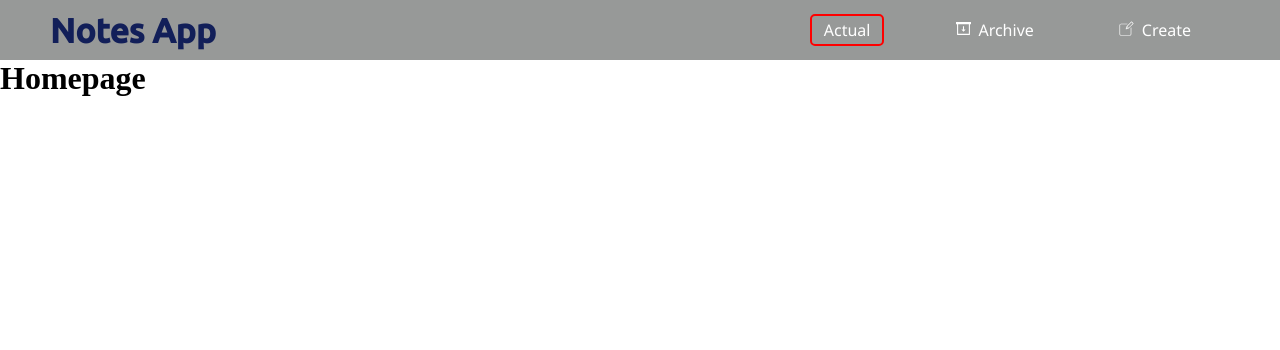
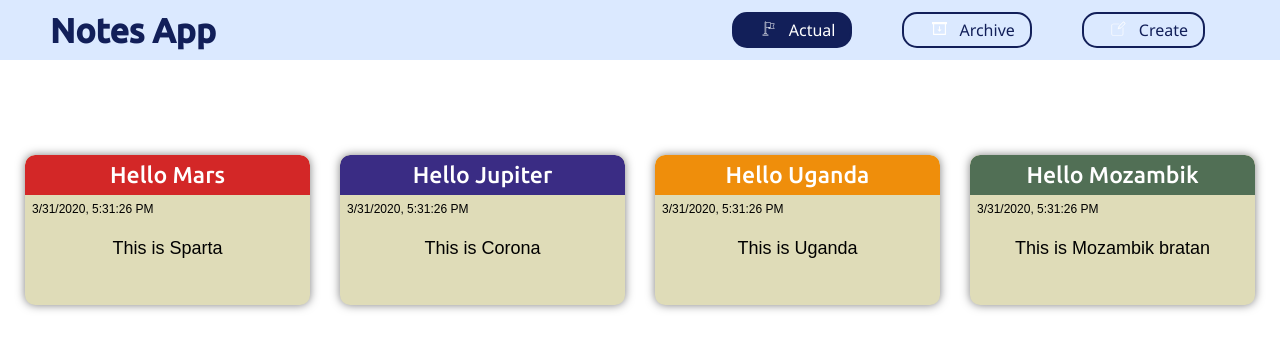
Before and after one commit to ulvibashir/Notes-Project, a React (Create React App) app: page / in a window 1280 px wide. Shown: the top 350 px of the page. Built offline with nearby package versions, Linux system fonts and the light colour scheme.

Commit message:
Note component, context, created, header updated

```diff
--- a/package.json
+++ b/package.json
@@ -10,6 +10,7 @@
     "react-dom": "^16.13.1",
     "react-router-dom": "^5.1.2",
     "react-scripts": "3.4.1",
+    "react-uuid": "^1.0.2",
     "styled-components": "^5.0.1",
     "uuid": "^7.0.3"
   },
--- a/public/index.html
+++ b/public/index.html
@@ -10,7 +10,6 @@
       content="Web site created using create-react-app"
     />
     <link rel="apple-touch-icon" href="%PUBLIC_URL%/logo192.png" />
-    <link href="https://fonts.googleapis.com/css2?family=Ubuntu:wght@500&display=swap" rel="stylesheet">
     <!--
       manifest.json provides metadata used when your web app is installed on a
       user's mobile device or desktop. See https://developers.google.com/web/fundamentals/web-app-manifest/
@@ -25,6 +24,9 @@
       work correctly both with client-side routing and a non-root public URL.
       Learn how to configure a non-root public URL by running `npm run build`.
     -->
+
+    <!-- Font Ubuntu -->
+    <link href="https://fonts.googleapis.com/css2?family=Ubuntu:wght@500&display=swap" rel="stylesheet">
 
 
     <title>React App</title>
--- /dev/null
+++ b/src/commons/Container.jsx
@@ -0,0 +1,8 @@
+import React from 'react';
+import styled from 'styled-components';
+
+export const Container = styled.div`
+  max-width: 1300px;
+  margin: 70px auto 0 auto;
+  padding: 25px
+`;
--- a/src/commons/Header.jsx
+++ b/src/commons/Header.jsx
@@ -1,9 +1,10 @@
 import React from "react";
 import styled from "styled-components";
 import { NavLink } from "react-router-dom";
-import { pen, archive } from "../styles/icons";
+
+import { pen, archive, actual } from "../styles/icons";
 import { COLORS } from "./colors";
-import { createGlobalStyle } from "styled-components";
+
 export function Header() {
   return (
     <Container>
@@ -13,16 +14,17 @@ export function Header() {
 
       <div>
         <StyledNavLink
-          primary={COLORS.primaryColor}
-          additional={COLORS.additionalColor}
+          border={COLORS.primary}
           exact
           to="/"
         >
+        <Icon>
+            <img src={actual} />
+          </Icon>
           Actual
         </StyledNavLink>
         <StyledNavLink
-          primary={COLORS.primaryColor}
-          additional={COLORS.additionalColor}
+          border={COLORS.primary}
           to="/archive"
         >
           <Icon>
@@ -31,8 +33,7 @@ export function Header() {
           Archive
         </StyledNavLink>
         <StyledNavLink
-          primary={COLORS.primaryColor}
-          additional={COLORS.additionalColor}
+          border={COLORS.primary}
           to="/create"
         >
           <Icon>
@@ -46,9 +47,6 @@ export function Header() {
 
 }
 
-/*
-
-*/
 const Container = styled.header`
   display: flex;
   align-items: center;
@@ -57,7 +55,7 @@ const Container = styled.header`
   min-width: 1160px;
   height: 60px;
 
-  background-color: #979998;
+  background-color: ${COLORS.headerBackground};
   div {
     display: flex;
     margin-right: 50px;
@@ -68,28 +66,27 @@ const Logo = styled.div`
   margin-left: 50px;
   font-family: "Ubuntu", sans-serif;
   font-size: 17px;
-  color: #121f59;
-  transition: all 0.3s;
-
+  color: ${COLORS.primary};
 `;
 
 const StyledNavLink = styled(NavLink)`
-  color: white;
+  color: ${p => p.border};
   text-decoration: none;
   font-family: "Segoe UI";
   outline: none;
   transition: all 0.4s ease;
   margin: 0 25px;
-  padding: 3px 12px;
-  border: 2px solid transparent;
-  border-radius: 5px;
+  padding: 5px 15px;
+  border: 2px solid ${p => p.border};
+  border-radius: 15px;
 
-  ${"" /* border: 2px solid ${props => props.primary}; */}
+  &.active {
+    background-color: ${p => p.border};
+    color: #fff;
+  };
+
   &:hover {
-    color: ${props => props.additional};
-  }
-  &.active {
-    border-color: red;
+    ${'' /* IDK */}
   }
 `;
 
@@ -102,7 +99,7 @@ const Icon = styled.span`
   width: 30px;
   height: 30px;
   text-align: center;
-  margin: -8px 0;
+  margin: -8px 5px;
 
   img {
     width: 50%;
--- /dev/null
+++ b/src/commons/Row.jsx
@@ -0,0 +1,26 @@
+import React from "react";
+import styled from "styled-components";
+
+export const Row = ({ children, columns = 4, gutter = 15 }) => {
+  return (
+    <RowContainer gutter={gutter}>
+      {React.Children.map(children, item => (
+        <Column columns={columns} gutter={gutter}>
+          {item}
+        </Column>
+      ))}
+    </RowContainer>
+  );
+};
+
+const RowContainer = styled.div`
+
+  display: flex;
+  flex-wrap: wrap;
+  margin: 0 -${p => p.gutter}px;
+`;
+
+const Column = styled.div`
+  width: calc(100% / ${p => p.columns});
+  padding: 0 ${p => p.gutter}px ${p => p.gutter * 2}px;
+`;
--- a/src/commons/colors.jsx
+++ b/src/commons/colors.jsx
@@ -1,8 +1,5 @@
 export const COLORS = {
-    primaryColor: 'green',
-    additionalColor: 'blue'
+    primary: '#121f59',
+    stickyBackground: '#dfdcb8',
+    headerBackground: '#dbe9ff'
 }
-
-/*
-
-*/
--- a/src/commons/index.jsx
+++ b/src/commons/index.jsx
@@ -1,2 +1,4 @@
 export { Header } from './Header'
 export { COLORS } from './colors'
+export { Row } from './Row'
+export { Container } from './Container'
--- /dev/null
+++ b/src/components/Note.jsx
@@ -0,0 +1,59 @@
+import React from 'react'
+import styled from 'styled-components';
+
+import { COLORS } from '../commons/colors'
+
+export function Note({id, title, text, date, color}) {
+    const dateTransformed = new Date(date);
+    return (
+        <MainContainer>
+            <MainHeader color={color}>
+                <Title> {title} </Title>
+            </MainHeader>
+            <DateStyled>  {dateTransformed.toLocaleString()} </DateStyled>
+            <Text> <article>{text}</article> </Text>
+        </MainContainer>
+    )
+}
+
+const MainContainer = styled.div`
+    box-shadow: 0px 0px 10px 0px rgba(0,0,0,0.5);
+    background-color: ${COLORS.stickyBackground};
+    height: 150px;
+    border-radius: 10px;
+    color: white;
+    cursor: pointer;
+    overflow: hidden;
+
+`
+const MainHeader = styled.div`
+    padding: 7px 0;
+    border-radius: 10px 10px 0 0 ;
+    width: 100%;
+    background-color: ${p => p.color};
+
+
+`
+const Title = styled.div`
+    font-family: "Ubuntu", sans-serif;
+    font-size: 23px;
+    color: #fff;
+    text-align: center;
+`
+
+const Text = styled.div`
+    margin-top: 15px;
+    font-family: 'Arial';
+    color: black;
+    text-align: center;
+    padding: 0 10px;
+    font-size: 18px;
+
+`
+const DateStyled = styled.div`
+    font-family: 'Arial';
+    font-size: 12px;
+    color: black;
+    padding: 7px;
+
+`
--- /dev/null
+++ b/src/components/index.jsx
@@ -0,0 +1 @@
+export { Note } from './Note'
--- a/src/context/notesContext.jsx
+++ b/src/context/notesContext.jsx
@@ -1,5 +1,5 @@
 import React, { createContext, useReducer } from 'react'
-import uuid from 'uuid/v4'
+import uuid from "react-uuid";  // for unique id
 export const NotesContext = createContext();
 
 
@@ -7,6 +7,7 @@ export const NotesContext = createContext();
 const ADD_NOTE = 'ADD_NOTE';
 const UPDATE_NOTE = 'UPDATE_NOTE';
 const DELETE_NOTE = 'DELETE_NOTE';
+
 
 function notesReducer (state, { type, payload }){
     switch(type){
@@ -16,9 +17,6 @@ function notesReducer (state, { type, payload }){
 }
 
 
-
-
-
 const initialState = {
     notes: [
         {
@@ -26,41 +24,34 @@ const initialState = {
             title: "Hello Mars",
             text: "This is Sparta",
             date: Date.now(),
-            checked: false,
-            color: "#d32727"
+            color: "#d32727",
+            isCompleted: false
         },
         {
             id: uuid(),
             title: "Hello Jupiter",
-            text: "This is Julyen",
+            text: "This is Corona",
             date: Date.now(),
-            checked: false,
-            color: "#d32727"
+            color: "#3a2c84",
+            isCompleted: false
         },
         {
             id: uuid(),
             title: "Hello Uganda",
             text: "This is Uganda",
             date: Date.now(),
-            checked: false,
-            color: "#d32727"
+            color: "#ef8e0b",
+            isCompleted: false
         },
         {
             id: uuid(),
             title: "Hello Mozambik",
             text: "This is Mozambik bratan",
             date: Date.now(),
-            checked: false,
-            color: "#d32727"
-        },
-        {
-            id: uuid(),
-            title: "Hello Mars",
-            text: "This is Sparta",
-            date: Date.now(),
-            checked: false,
-            color: "#d32727"
-        },
+            color: "#516f55",
+            isCompleted: false
+        }
+
     ]
 }
 
--- a/src/pages/Homepage/Homepage.jsx
+++ b/src/pages/Homepage/Homepage.jsx
@@ -1,9 +1,28 @@
-import React from 'react'
+import React, { useContext } from 'react'
+
+import { NotesContext } from '../../context/notesContext'
+import { Note } from '../../components'
+import { Row, Container } from '../../commons'
 
 export function Homepage() {
+
+    const { notes } = useContext(NotesContext);
+
+    const filteredNotes = notes.filter(note => note.isCompleted === false)
+
     return (
-        <h1>
-            Homepage
-        </h1>
+        <Container>
+            <Row>
+                {filteredNotes.map(({ id, title, text, date, color }) => <Note
+                    key={id}
+                    id={id}
+                    title={title}
+                    text={text}
+                    date={date}
+                    color={color}
+                />)}
+            </Row>
+
+        </Container>
     )
 }
--- a/src/styles/icons/index.jsx
+++ b/src/styles/icons/index.jsx
@@ -1,9 +1,10 @@
 import pen from './pen.svg';
 import archive from './archive.svg';
-
+import actual from './actual.svg'
 
 
 export {
     pen,
-    archive
+    archive,
+    actual
 }
```
Also changed, not shown: src/styles/icons/actual.svg (added), 1 other file (tests, documents, lock files or other folders).
